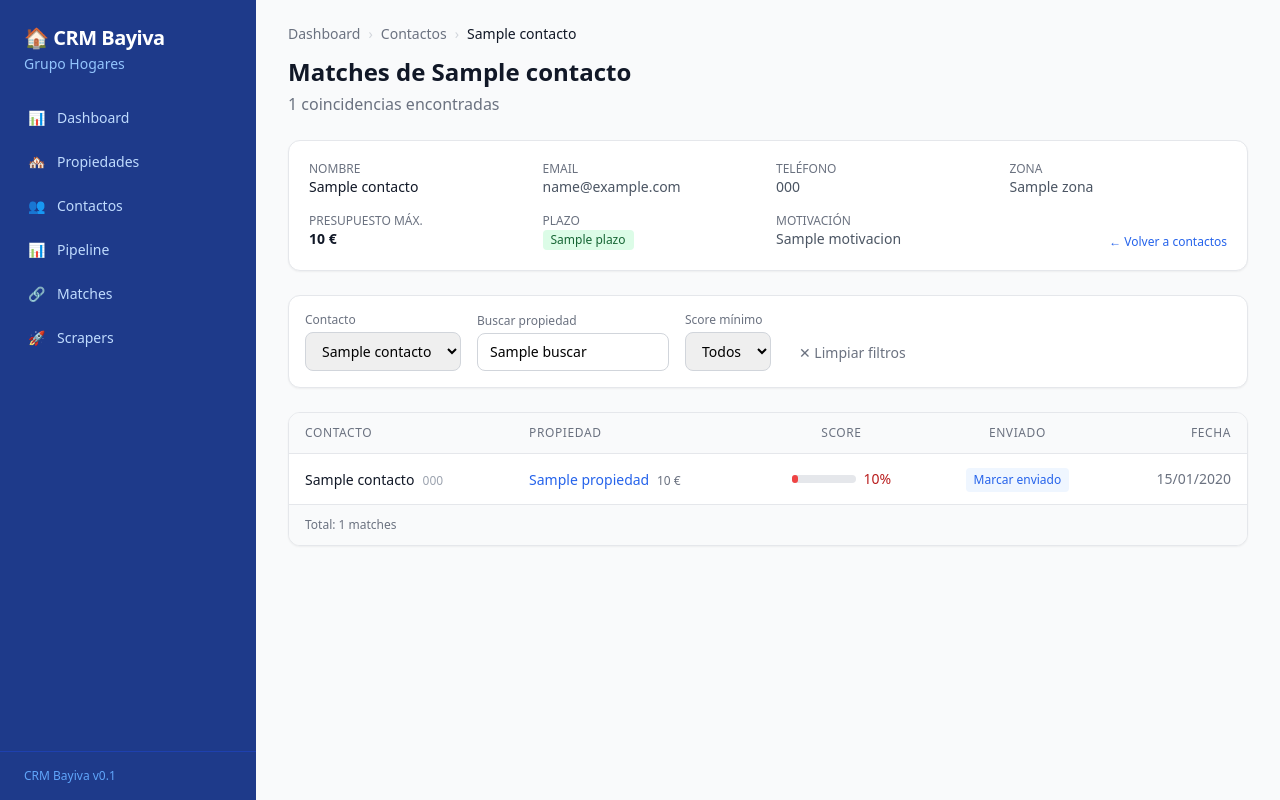
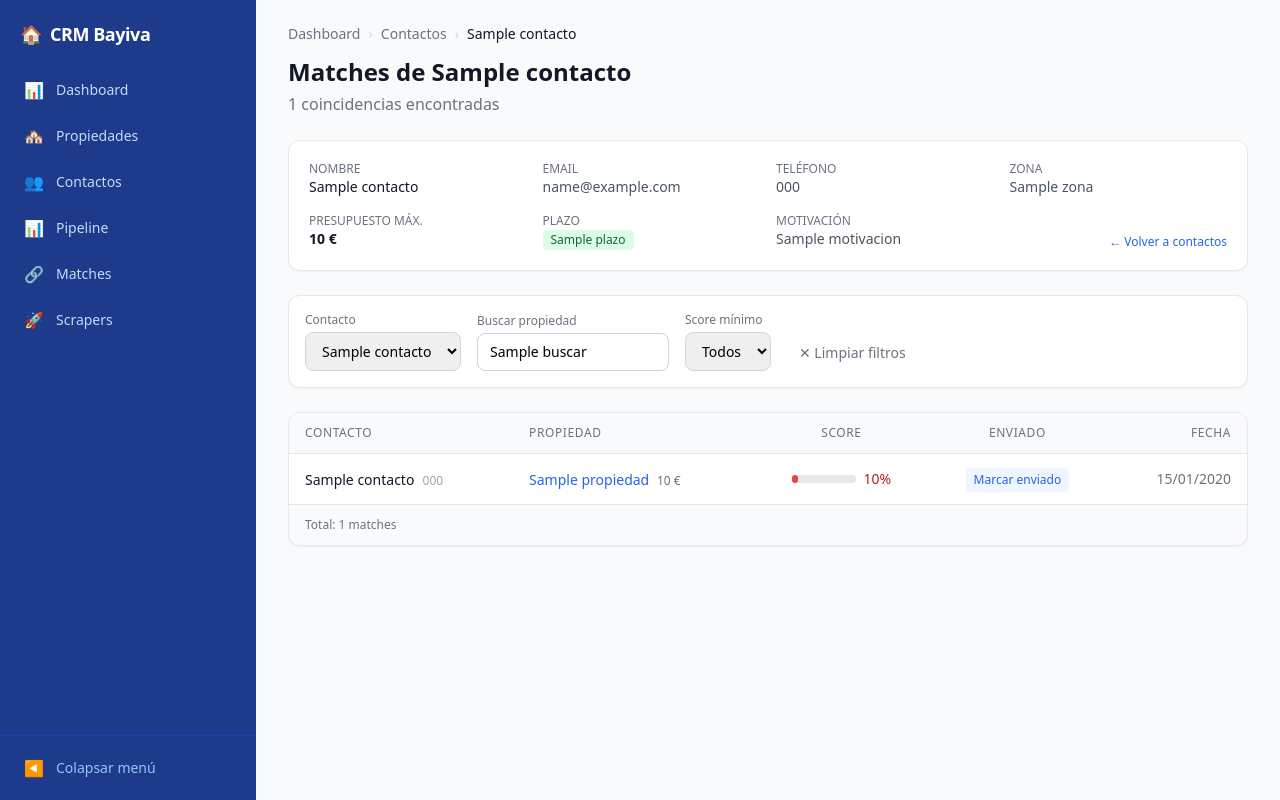
Before and after one commit to hernanharco/miniCRM-Ghogares, a Python web app: template app/templates/match/list.html in a window 1280 px wide. Run offline with Jinja, Linux system fonts and the light colour scheme; the template is opened without the code that fills it: most values are stand-ins (such as "Sample title", 1, 10 or a date in 2020); some libraries are stand-ins or nearby versions.

Commit message:
fix: sidebar stays fixed, content navigates via HTMX target
- Remove hx-boost from body, sidebar links use hx-target=main instead
- Sidebar never disappears on navigation (only main content swaps)
- Add collapsible sidebar (desktop) with localStorage persistence
- Smooth fade transitions on content only
- Jinja2 macro for cleaner nav items

```diff
--- a/app/templates/base.html
+++ b/app/templates/base.html
@@ -12,16 +12,9 @@
                 extend: {
                     colors: {
                         brand: {
-                            50: '#eff6ff',
-                            100: '#dbeafe',
-                            200: '#bfdbfe',
-                            300: '#93c5fd',
-                            400: '#60a5fa',
-                            500: '#3b82f6',
-                            600: '#2563eb',
-                            700: '#1d4ed8',
-                            800: '#1e40af',
-                            900: '#1e3a8a',
+                            50: '#eff6ff', 100: '#dbeafe', 200: '#bfdbfe',
+                            300: '#93c5fd', 400: '#60a5fa', 500: '#3b82f6',
+                            600: '#2563eb', 700: '#1d4ed8', 800: '#1e40af', 900: '#1e3a8a',
                         }
                     }
                 }
@@ -29,127 +22,111 @@
         }
     </script>
     <style>
-        /* Sidebar overlay para mobile */
-        .sidebar-overlay {
-            display: none;
+        .sidebar-overlay { display: none; }
+        .sidebar-open .sidebar-overlay { display: block; }
+        @media (min-width: 1024px) { .sidebar-overlay { display: none !important; } }
+
+        .btn-arriba {
+            position: fixed; bottom: 2rem; right: 2rem; z-index: 50;
+            opacity: 0; visibility: hidden; cursor: pointer;
         }
-        .sidebar-open .sidebar-overlay {
-            display: block;
-        }
-        @media (min-width: 1024px) {
-            .sidebar-overlay {
-                display: none !important;
-            }
-        }
-        /* Boton volver arriba */
-        .btn-arriba {
-            position: fixed;
-            bottom: 2rem;
-            right: 2rem;
-            z-index: 50;
-            opacity: 0;
-            visibility: hidden;
-            transition: opacity 0.3s, visibility 0.3s;
-            cursor: pointer;
-        }
-        .btn-arriba.visible {
-            opacity: 1;
-            visibility: visible;
-        }
-        /* Transiciones suaves con HTMX */
-        .htmx-swapping {
-            opacity: 0;
-        }
-        .htmx-added {
-            animation: fadeIn 0.2s ease-in;
-        }
+        .btn-arriba.visible { opacity: 1; visibility: visible; }
+
+        /* Transiciones suaves con HTMX — solo el contenido cambia */
+        .htmx-swapping { opacity: 0; }
+        .htmx-added { animation: fadeIn 0.2s ease-in; }
         @keyframes fadeIn {
             from { opacity: 0; transform: translateY(4px); }
             to   { opacity: 1; transform: translateY(0); }
         }
-        /* Indicador de carga para hx-boost */
-        .htmx-request .btn-arriba {
-            display: none;
-        }
+
+        /* Scrollbar finito para el main */
+        main { scrollbar-width: thin; scrollbar-color: #cbd5e1 transparent; }
+
+        /* Sidebar colapsado en desktop */
+        .sidebar-collapsed #sidebar { width: 4rem; }
+        .sidebar-collapsed #sidebar .nav-label { display: none; }
+        .sidebar-collapsed #sidebar .nav-icon { margin-right: 0; }
+        .sidebar-collapsed #sidebar nav a { justify-content: center; padding: 0.625rem; }
+        .sidebar-collapsed #sidebar .brand-text { display: none; }
+        .sidebar-collapsed #sidebar .sidebar-footer { display: none; }
+        .sidebar-collapsed main { margin-left: 0; }
     </style>
 </head>
-<body class="h-full" hx-boost="true">
-    <!-- Sidebar overlay (mobile) -->
+<body class="h-full">
+    <!-- Overlay mobile -->
     <div class="sidebar-overlay fixed inset-0 bg-black/50 z-20 lg:hidden" onclick="toggleSidebar()"></div>
 
     <div class="min-h-full flex">
-        <!-- Hamburger button (mobile only) -->
-        <button onclick="toggleSidebar()"
-                class="fixed top-4 left-4 z-30 lg:hidden bg-brand-900 text-white p-2.5 rounded-lg shadow-lg hover:bg-brand-800 transition-colors"
-                aria-label="Menú">
-            <svg class="w-5 h-5" fill="none" stroke="currentColor" viewBox="0 0 24 24">
-                <path id="hamburger-icon" stroke-linecap="round" stroke-linejoin="round" stroke-width="2" d="M4 6h16M4 12h16M4 18h16"></path>
-            </svg>
-        </button>
 
         <!-- Sidebar -->
-        <aside id="sidebar" class="fixed inset-y-0 left-0 z-20 w-64 bg-brand-900 text-white flex flex-col
+        <aside id="sidebar"
+               class="fixed inset-y-0 left-0 z-20 w-64 bg-brand-900 text-white flex flex-col
                       -translate-x-full lg:translate-x-0 lg:static lg:z-auto
-                      transition-transform duration-200 ease-in-out">
-            <div class="px-4 lg:px-6 py-4 lg:py-6">
-                <div class="flex items-center justify-between">
-                    <div>
-                        <h1 class="text-lg lg:text-xl font-bold tracking-tight">🏠 CRM Bayiva</h1>
-                        <p class="text-brand-300 text-xs lg:text-sm mt-0.5">Grupo Hogares</p>
+                      transition-all duration-200 ease-in-out
+                      shrink-0">
+
+            <!-- Header -->
+            <div class="flex items-center justify-between px-4 lg:px-5 py-4 lg:py-5 min-h-[4rem]">
+                <div class="flex items-center gap-2 overflow-hidden">
+                    <span class="text-lg shrink-0">🏠</span>
+                    <span class="brand-text text-base lg:text-lg font-bold tracking-tight truncate">CRM Bayiva</span>
                 </div>
-                    <!-- Close button (mobile) -->
-                    <button onclick="toggleSidebar()" class="lg:hidden text-white/60 hover:text-white p-1">
+                <button onclick="toggleSidebar()" class="lg:hidden text-white/60 hover:text-white p-1 shrink-0">
                     <svg class="w-5 h-5" fill="none" stroke="currentColor" viewBox="0 0 24 24">
                         <path stroke-linecap="round" stroke-linejoin="round" stroke-width="2" d="M6 18L18 6M6 6l12 12"></path>
                     </svg>
                 </button>
             </div>
-            </div>
-            <nav class="flex-1 px-3 lg:px-4 space-y-1">
-                <a href="/"
 
-                   class="flex items-center px-3 py-2.5 text-sm font-medium rounded-lg {% if request.url.path == '/' %}bg-brand-800 text-white{% else %}text-brand-200 hover:bg-brand-800 hover:text-white{% endif %} transition-colors">
-                    <span class="mr-3">📊</span>
-                    Dashboard
+            <!-- Nav -->
+            <nav class="flex-1 px-2 lg:px-3 space-y-0.5 overflow-y-auto">
+                {% macro nav_item(href, icon, label) %}
+                <a href="{{ href }}"
+                   hx-get="{{ href }}"
+                   hx-target="main"
+                   hx-push-url="true"
+                   class="flex items-center px-3 py-2.5 text-sm font-medium rounded-lg transition-colors duration-150
+                          {% if request.url.path == href or request.url.path.startswith(href + '/') and href != '/' %}
+                              bg-brand-800 text-white
+                          {% else %}
+                              text-brand-200 hover:bg-brand-800 hover:text-white
+                          {% endif %}">
+                    <span class="nav-icon mr-3 shrink-0 text-base">{{ icon }}</span>
+                    <span class="nav-label truncate">{{ label }}</span>
                 </a>
-                <a href="/propiedades"
+                {% endmacro %}
 
-                   class="flex items-center px-3 py-2.5 text-sm font-medium rounded-lg {% if request.url.path.startswith('/propiedades') %}bg-brand-800 text-white{% else %}text-brand-200 hover:bg-brand-800 hover:text-white{% endif %} transition-colors">
-                    <span class="mr-3">🏘️</span>
-                    Propiedades
-                </a>
-                <a href="/contactos"
+                {{ nav_item('/', '📊', 'Dashboard') }}
+                {{ nav_item('/propiedades', '🏘️', 'Propiedades') }}
+                {{ nav_item('/contactos', '👥', 'Contactos') }}
+                {{ nav_item('/pipeline', '📊', 'Pipeline') }}
+                {{ nav_item('/matches', '🔗', 'Matches') }}
+                {{ nav_item('/scraper', '🚀', 'Scrapers') }}
+            </nav>
 
-                   class="flex items-center px-3 py-2.5 text-sm font-medium rounded-lg {% if request.url.path.startswith('/contactos') %}bg-brand-800 text-white{% else %}text-brand-200 hover:bg-brand-800 hover:text-white{% endif %} transition-colors">
-                    <span class="mr-3">👥</span>
-                    Contactos
-                </a>
-                <a href="/pipeline"
-
-                   class="flex items-center px-3 py-2.5 text-sm font-medium rounded-lg {% if request.url.path.startswith('/pipeline') %}bg-brand-800 text-white{% else %}text-brand-200 hover:bg-brand-800 hover:text-white{% endif %} transition-colors">
-                    <span class="mr-3">📊</span>
-                    Pipeline
-                </a>
-                <a href="/matches"
-
-                   class="flex items-center px-3 py-2.5 text-sm font-medium rounded-lg {% if request.url.path.startswith('/matches') %}bg-brand-800 text-white{% else %}text-brand-200 hover:bg-brand-800 hover:text-white{% endif %} transition-colors">
-                    <span class="mr-3">🔗</span>
-                    Matches
-                </a>
-                <a href="/scraper"
-
-                   class="flex items-center px-3 py-2.5 text-sm font-medium rounded-lg {% if request.url.path.startswith('/scraper') %}bg-brand-800 text-white{% else %}text-brand-200 hover:bg-brand-800 hover:text-white{% endif %} transition-colors">
-                    <span class="mr-3">🚀</span>
-                    Scrapers
-                </a>
-            </nav>
-            <div class="px-4 lg:px-6 py-4 border-t border-brand-800">
-                <p class="text-xs text-brand-400">CRM Bayiva v0.1</p>
+            <!-- Footer: colapsar sidebar (solo desktop) -->
+            <div class="sidebar-footer border-t border-brand-800 p-2 lg:p-3">
+                <button onclick="toggleCollapse()"
+                        class="hidden lg:flex w-full items-center gap-3 px-3 py-2 text-sm text-brand-300 hover:text-white hover:bg-brand-800 rounded-lg transition-colors"
+                        id="collapseBtn">
+                    <span class="shrink-0 text-base" id="collapseIcon">◀</span>
+                    <span class="nav-label" id="collapseLabel">Colapsar menú</span>
+                </button>
             </div>
         </aside>
 
-        <!-- Main content -->
-        <main class="flex-1 min-w-0 overflow-auto">
+        <!-- Hamburger mobile -->
+        <button onclick="toggleSidebar()"
+                class="fixed top-4 left-4 z-30 lg:hidden bg-brand-900 text-white p-2.5 rounded-lg shadow-lg hover:bg-brand-800 transition-colors"
+                aria-label="Menú">
+            <svg class="w-5 h-5" fill="none" stroke="currentColor" viewBox="0 0 24 24">
+                <path stroke-linecap="round" stroke-linejoin="round" stroke-width="2" d="M4 6h16M4 12h16M4 18h16"></path>
+            </svg>
+        </button>
+
+        <!-- Main content (HTMX target) -->
+        <main class="flex-1 min-w-0 overflow-auto transition-all duration-200">
             <div class="px-4 sm:px-6 lg:px-8 py-4 lg:py-6 pt-16 lg:pt-6">
                 {% block content %}{% endblock %}
             </div>
@@ -166,19 +143,14 @@
     </button>
 
     <script>
-        // ── Auth: extraer JWT de la URL y pasarlo en requests HTMX ──
-        // El token viene como ?token=JWT del iframe en portal.bayiva.com
-        // Se guarda globalmente y se inyecta en el header Authorization
-        // de cada request HTMX (incluyendo hx-boost).
+        // ── Auth: token JWT de Supabase ──
         (function() {
             const params = new URLSearchParams(window.location.search);
-            const tokenFromUrl = params.get('token');
-            if (tokenFromUrl) {
-                window.AUTH_TOKEN = tokenFromUrl;
-                // Limpiar la URL para que no quede el token visible
+            const token = params.get('token');
+            if (token) {
+                window.AUTH_TOKEN = token;
                 window.history.replaceState({}, '', window.location.pathname);
             }
-
             document.addEventListener('htmx:configRequest', function(e) {
                 if (window.AUTH_TOKEN) {
                     e.detail.headers['Authorization'] = 'Bearer ' + window.AUTH_TOKEN;
@@ -186,36 +158,53 @@
             });
         })();
 
-        // Mostrar/ocultar boton volver arriba
-        window.addEventListener('scroll', function() {
-            const btn = document.getElementById('btnArriba');
-            if (window.scrollY > 400) {
-                btn.classList.add('visible');
-            } else {
-                btn.classList.remove('visible');
+        // ── Sidebar colapsable (solo desktop) ──
+        const COLLAPSE_KEY = 'bayiva.sidebar_collapsed';
+
+        function toggleCollapse() {
+            const body = document.body;
+            const collapsed = body.classList.toggle('sidebar-collapsed');
+            try { localStorage.setItem(COLLAPSE_KEY, collapsed ? '1' : '0'); } catch(e) {}
+            updateCollapseUI(collapsed);
         }
-        });
 
+        function updateCollapseUI(collapsed) {
+            const icon = document.getElementById('collapseIcon');
+            const label = document.getElementById('collapseLabel');
+            if (icon) icon.textContent = collapsed ? '▶' : '◀';
+            if (label) label.textContent = collapsed ? 'Expandir' : 'Colapsar menú';
+        }
+
+        // Restaurar estado al cargar
+        (function() {
+            try {
+                if (localStorage.getItem(COLLAPSE_KEY) === '1') {
+                    document.body.classList.add('sidebar-collapsed');
+                    updateCollapseUI(true);
+                }
+            } catch(e) {}
+        })();
+
+        // ── Mobile toggle ──
         function toggleSidebar() {
             const sidebar = document.getElementById('sidebar');
             const body = document.body;
             sidebar.classList.toggle('-translate-x-full');
             body.classList.toggle('sidebar-open');
-            // Bloquear scroll en mobile cuando el sidebar está abierto
-            if (body.classList.contains('sidebar-open')) {
-                document.body.style.overflow = 'hidden';
-            } else {
-                document.body.style.overflow = '';
-            }
+            document.body.style.overflow = body.classList.contains('sidebar-open') ? 'hidden' : '';
         }
 
-        // Cerrar sidebar al hacer click en un link (mobile)
+        // Cerrar sidebar al navegar en mobile
         document.querySelectorAll('#sidebar a[href]').forEach(link => {
             link.addEventListener('click', () => {
-                if (window.innerWidth < 1024) {
-                    toggleSidebar();
-                }
+                if (window.innerWidth < 1024) toggleSidebar();
             });
+        });
+
+        // ── Boton volver arriba ──
+        window.addEventListener('scroll', function() {
+            const btn = document.getElementById('btnArriba');
+            if (btn) btn.classList.toggle('visible', window.scrollY > 400);
         });
     </script>
 </body>
```
Lines whose indentation alone changed are shown as unchanged.
